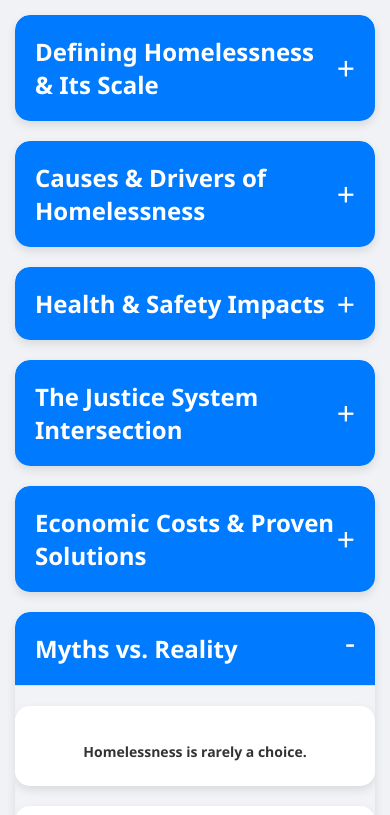
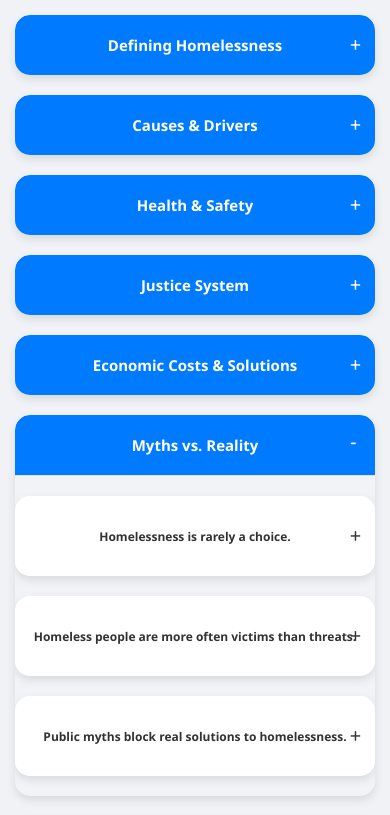
Before and after one commit to silas400/Homelessness, a plain HTML site: page index.html in a window 390 px wide. Both pictures are taken after a click on the element "Myths vs. Reality". Shown: the top 815 px of the page. Drawn offline with Linux system fonts and the light colour scheme.

Commit message:
Add files via upload

```diff
--- a/index.html
+++ b/index.html
@@ -13,7 +13,7 @@
 
         <section class="flashcard-section" id="section-defining-homelessness">
     <div class="section-header">
-        <h1>Defining Homelessness & Its Scale</h1>
+        <h1>Defining Homelessness</h1>
     </div>
     <div class="flashcard-container" style="display: none;">
         <div class="flashcard">
@@ -54,7 +54,7 @@
 
 <section class="flashcard-section is-collapsed" id="section-causes-of-homelessness">
     <div class="section-header">
-        <h1>Causes & Drivers of Homelessness</h1>
+        <h1>Causes & Drivers</h1>
     </div>
     <div class="flashcard-container" style="display: none;">
         <div class="flashcard">
@@ -95,7 +95,7 @@
 
 <section class="flashcard-section is-collapsed" id="section-health-and-safety-impacts">
     <div class="section-header">
-        <h1>Health & Safety Impacts</h1>
+        <h1>Health & Safety</h1>
     </div>
     <div class="flashcard-container" style="display: none;">
         <div class="flashcard">
@@ -133,7 +133,7 @@
         </div>
         <div class="flashcard">
             <div class="front">
-                <p>1 in 5 homeless Americans has a severe mental illness.</p>
+                <p>20% of homeless Americans face severe mental illness.</p>
             </div>
             <div class="back">
                 <p>Researchers estimate that over 20% of people experiencing homelessness in the U.S. are living with severe mental illness, such as schizophrenia, bipolar disorder, or major depression. Without consistent treatment and stable housing, they face significantly higher risks of incarceration, suicide, and premature death. Limited access to coordinated mental health care means many cycle between emergency rooms, jails, and the streets, despite their conditions being treatable with proper support.</p>
@@ -169,12 +169,12 @@
 
 <section class="flashcard-section is-collapsed" id="section-justice-system-intersection">
     <div class="section-header">
-        <h1>The Justice System Intersection</h1>
+        <h1>Justice System</h1>
     </div>
     <div class="flashcard-container" style="display: none;">
         <div class="flashcard">
             <div class="front">
-                <p>Tens of thousands leave jail and become homeless.</p>
+                <p>Thousands leave jail only to become homeless.</p>
             </div>
             <div class="back">
                 <p>Every year, over 50,000 people go straight from jail or prison into homeless shelters. Many others end up sleeping outside or in unstable situations before finding a safe place to stay. Being homeless right after incarceration makes it harder to find work, stay healthy, and avoid reoffending. This shows how the lack of stable housing after jail fuels the cycle between homelessness and incarceration.</p>
@@ -185,7 +185,7 @@
         </div>
         <div class="flashcard">
             <div class="front">
-                <p>Unsheltered homeless face more policing and incarceration.</p>
+                <p>Unsheltered homeless face more policing.</p>
             </div>
             <div class="back">
                 <p>A California Policy Lab study found that people living without shelter reported an average of 21 police encounters in just six months—ten times more than those in shelters. They were also nine times more likely to have spent at least one night in jail during that time. This shows how living outside greatly increases the risk of criminal justice involvement compared to being in a shelter.</p>
@@ -199,7 +199,7 @@
 
 <section class="flashcard-section is-collapsed" id="section-economic-costs-and-solutions">
     <div class="section-header">
-        <h1>Economic Costs & Proven Solutions</h1>
+        <h1>Economic Costs & Solutions</h1>
     </div>
     <div class="flashcard-container" style="display: none;">
         <div class="flashcard">
@@ -292,7 +292,7 @@
 
 <section class="flashcard-section is-collapsed" id="section-systemic-issues-and-demographics">
     <div class="section-header">
-        <h1>Systemic Issues & Demographics</h1>
+        <h1>Systemic Issues</h1>
     </div>
     <div class="flashcard-container" style="display: none;">
         <div class="flashcard">
@@ -375,13 +375,9 @@
                 });
             });
 
-            sectionHeaders[0].classList.remove('is-collapsed')
-            sectionHeaders[0].classList.add('is-expanded')
 
             // --- Flashcard Flipping and Source Toggling (using Event Delegation) ---
             const allFlashcards = document.querySelectorAll('.flashcard');
-
-            allFlashcards[0].classList.add("flipped")
 
             allFlashcards.forEach(flashcard => {
                 // Listener for clicking the flashcard itself to flip it
--- a/style.css
+++ b/style.css
@@ -31,10 +31,11 @@ body {
     padding: 20px;
     cursor: pointer;
     display: flex;
-    justify-content: space-between;
+    justify-content: center;
     align-items: center;
     transition: background-color 0.2s ease;
     border-radius: 15px 15px 0 0; /* Rounded top corners */
+    position: relative;
 }
 
 .section-header:hover {
@@ -43,17 +44,19 @@ body {
 
 .section-header h1 { /* Targeting the h1 inside the section header */
     margin: 0;
-    font-size: 1.8rem; /* Adjusted for section title */
+    font-size: 18px; /* Adjusted for section title */
     color: white; /* Ensure text is white */
 }
 
 /* Accordion Icon for Sections */
 .section-header::after {
     content: '+'; /* Plus icon by default for collapsed state */
-    font-size: 2rem;
+    font-size: 20px;
     line-height: 1;
     transition: transform 0.3s ease;
     font-weight: normal;
+    position: absolute;
+    left: 93%;
 }
 
 .flashcard-section.is-expanded .section-header::after {
@@ -89,7 +92,7 @@ body {
     padding: 10px;
     font-weight: 600;
     color: #333;
-    font-size: 1.1rem;
+    font-size: 14px;
     transition: color 0.3s;
     background: white;
     cursor: pointer;
@@ -100,14 +103,40 @@ body {
     justify-content: center;
 }
 
+.flashcard .front{
+    padding: 10px;
+    font-weight: 600;
+    color: #333;
+    font-size: 14px;
+    transition: color 0.3s;
+    background: white;
+    cursor: pointer;
+    border-radius: 15px; /* Ensure rounded corners */
+    min-height: 60px; /* Give some space */
+    display: flex; /* Helps vertically center text */
+    align-items: center;
+    justify-content: center;
+}
+
+.flashcard .front::after {
+    content: '+'; /* Plus icon by default for collapsed state */
+    font-size: 20px;
+    line-height: 1;
+    transition: transform 0.3s ease;
+    font-weight: normal;
+    position: absolute;
+    left: 93%;
+}
+
 .flashcard .back {
     padding: 20px;
     padding-top: 0px;
+    padding-bottom: 0px;
     cursor: pointer;
     /* transition: transform 0.6s; Removed as we're not doing a 3D flip now, just display toggle */
     backface-visibility: hidden; /* Still good to have if you re-introduce 3D transforms */
     position: relative;
-    font-size: 1.05rem;
+    font-size: 14px;
     display: none; /* Controlled by JS toggleCard */
     color: #444;
     background: #fefefe;
@@ -116,7 +145,7 @@ body {
 
 .source-link {display: none; justify-content: right;}
 
-.source-link a {color: #007bff; text-decoration: none; padding: 10px; text-align: right; font-weight: bold;}
+.source-link a {color: #007bff; text-decoration: none; padding: 10px; text-align: right; font-weight: bold; font-size: 12px;}
 
 .flashcard.flipped .back {
     display: block; /* Shows the back content */
@@ -130,6 +159,14 @@ body {
     font-weight: bold;
     color: #2c3e50;
     border-radius: 15px 15px 0 0; /* Keep top rounded, but square bottom when expanded */
+    min-height: 0px;
+    padding-bottom: 10px;
+    padding-top: 15px;
+}
+
+.flashcard.flipped .front::after {
+    content: '-'; /* Minus icon when section is expanded */
+    transform: rotate(180deg);
 }
 
 .source, .sound {
@@ -202,15 +239,18 @@ body {
     }
 
     .section-header h1 {
-        font-size: 1.5rem;
+        font-size: 15px;
     }
 
-    .flashcard .front,
+    .flashcard .front {
+        font-size: 12px;
+    }
+
     .flashcard .back {
-        font-size: 14px;
-        padding: 15px;
-        padding-bottom: 5px;
+        font-size: 12px;
     }
+
+    .source-link a {font-size: 10px;}
 
     .source, .sound {
         font-size: 20px;
```
